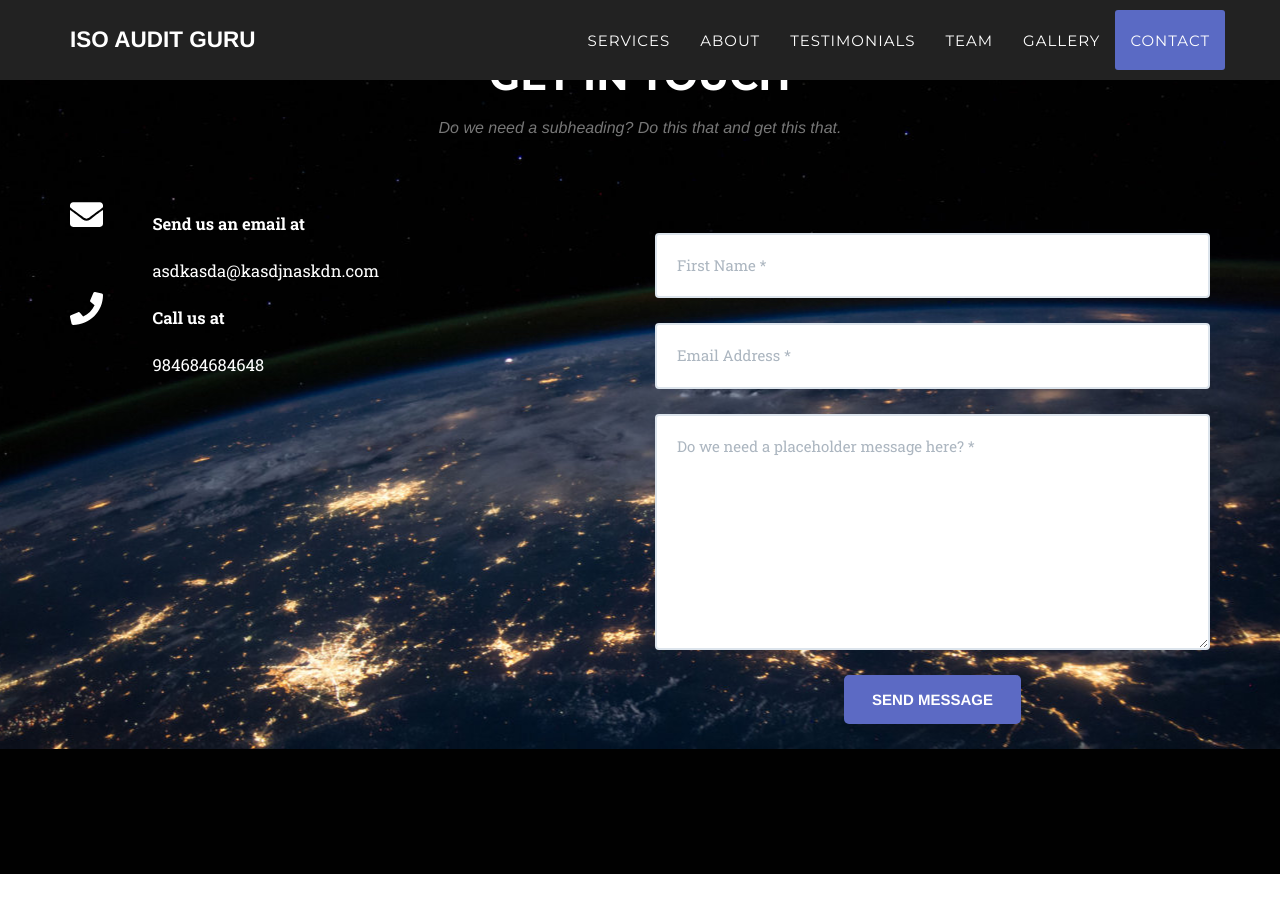
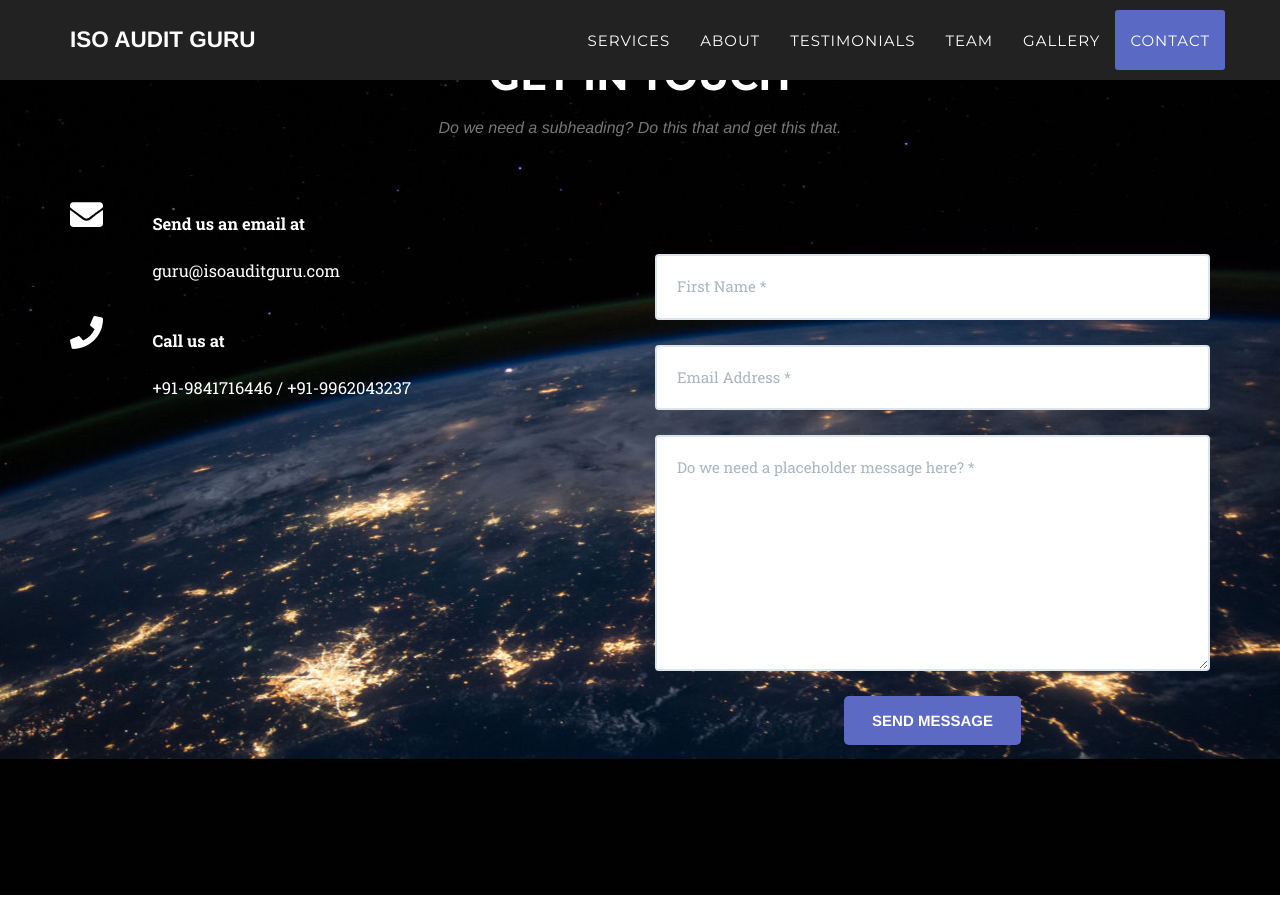
Before and after one commit to ISO-Audit-Guru/ISO-Audit-Guru.github.io, a Jekyll site: the page built from index.html, in a window 1280 px wide and 900 px high, scrolled down 5160 px. Built offline with Jekyll 4.4.1, drawn with Linux system fonts in a browser that asks for light colours; nearby versions of some CDN libraries; some web fonts are replaced.

```diff
--- a/_includes/contact.html
+++ b/_includes/contact.html
@@ -19,21 +19,21 @@
                                     <div class="col-xs-8">
                                         <div class="row"><strong>Send us an email at</strong></div>
                                         <br>
-                                        <div class="row">asdkasda@kasdjnaskdn.com</div>
+                                        <div class="row">guru@isoauditguru.com</div>
                                     </div>
                                 </div>
-
+                                <br>
                                 <br>
                                 <div class="row">
                                     <div class="col-xs-2"><i class="fa fa-phone fa-2x contact-icon"></i></div>
                                     <div class="col-xs-8">
                                         <div class="row"><strong>Call us at</strong></div>
                                         <br>
-                                        <div class="row">984684684648</div>
+                                        <div class="row">+91-9841716446 / +91-9962043237</div>
                                     </div>
                                 </div>
                             </div>
-                            <br>
+                            <br><br>
                             <div class="col-sm-6 text-center">
                                 <div class="control-group form-group">
                                     <input type="text" class="form-control" placeholder="First Name *" id="name" required name="name"
```
